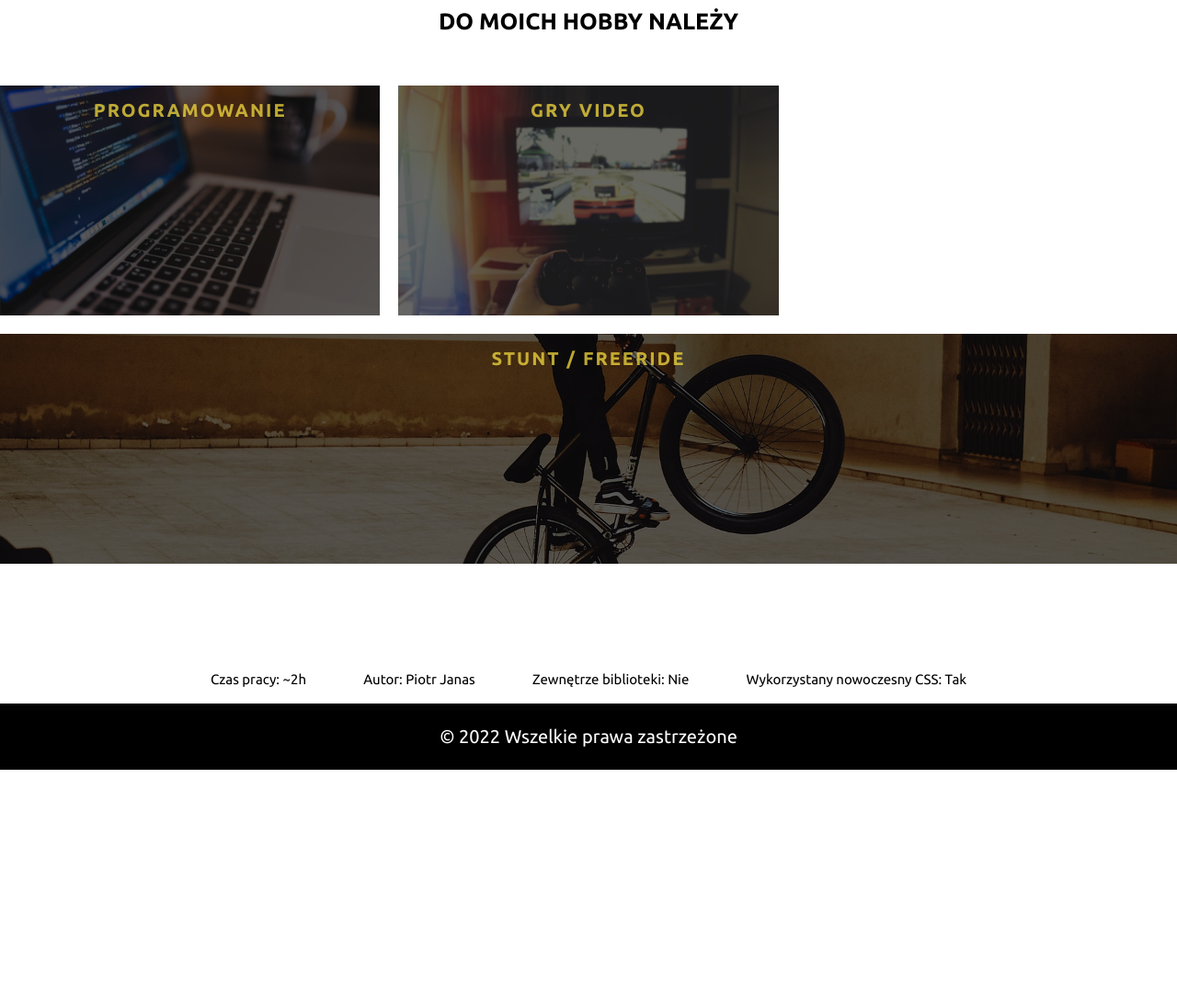
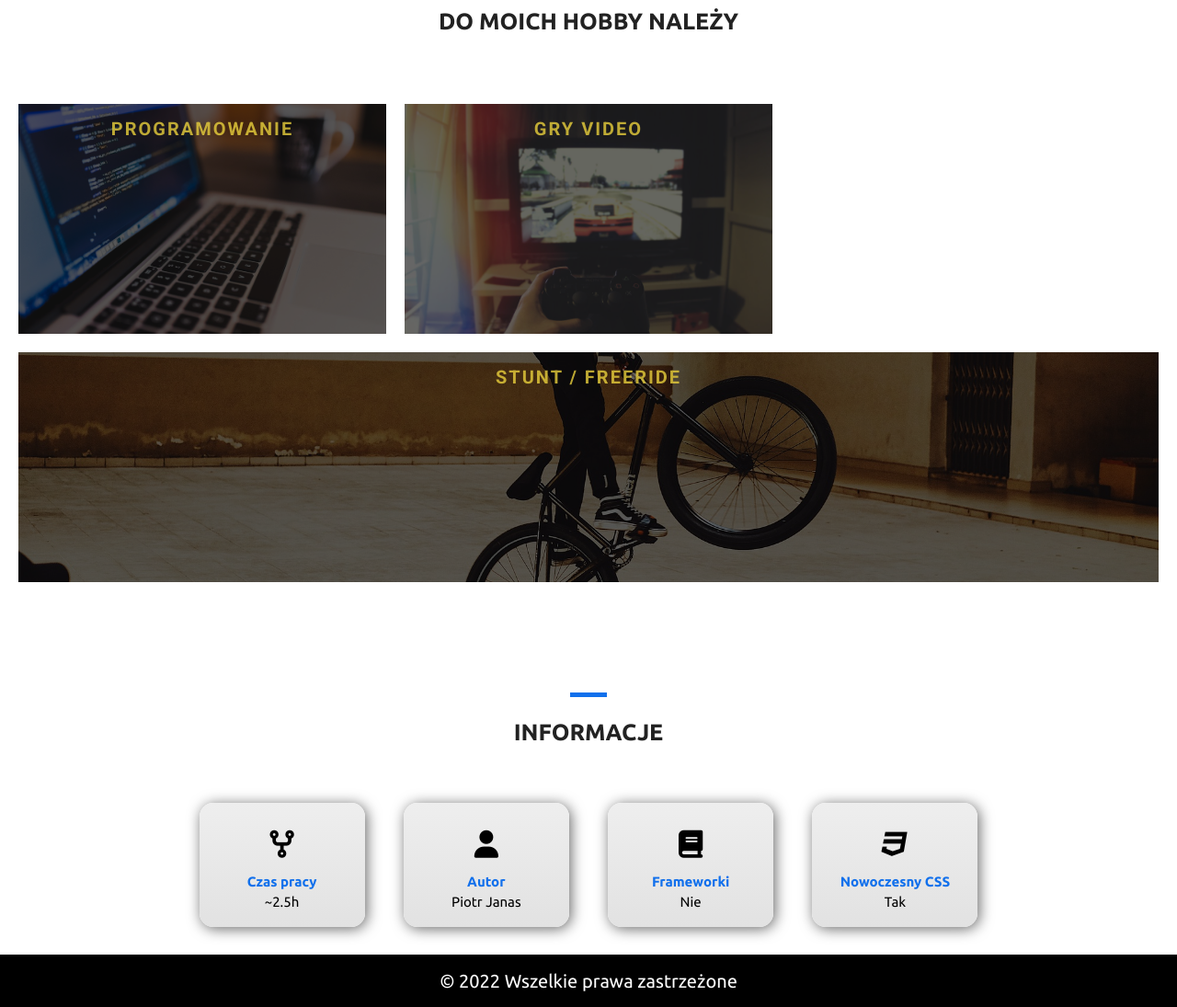
Before and after one commit to Kortlish/Hobby, a plain HTML site: page index.html in a window 1280 px wide. Shown: the part 520-1615 px from the top of the page at 92% size. Before the commit the page ends 1357 px from the top, so only its background shows below. Drawn offline with nearby package versions, Linux system fonts and the light colour scheme; no server answers.

Commit message:
poprawki

```diff
--- a/index.html
+++ b/index.html
@@ -15,6 +15,10 @@
 
 		<link rel="stylesheet" href="./css/main.css" />
 		<script src="https://unpkg.com/@lottiefiles/lottie-player@latest/dist/lottie-player.js"></script>
+		<script
+			src="https://kit.fontawesome.com/521d657263.js"
+			crossorigin="anonymous"
+		></script>
 	</head>
 	<body>
 		<header class="header">
@@ -59,12 +63,15 @@
 						<div class="card-text text-one">
 							<p class="card-subtitle">
 								Uczę się programowanie od ósmej klasy podstawówki, zacząłem od
-								c++ którego swego czasu bardzo polubiłem. W późniejszym okresie
-								zająłem się pisaniem kodu w html'u i css'ie i choć formalnie nie
-								są to języki programowania, postanowiłem wspomnieć o nich w
-								tej sekcji. w 2021 spróbowałem swoich sił w pythonie, który
-								okazał się bardzo prosty. Zrobiłem w nim w pełni działający
-								kalkulator w formie aplikacji, przy użyciu biblioteki tkinter.
+								<span class="colorit">c++</span> którego swego czasu bardzo
+								polubiłem. W późniejszym okresie zająłem się pisaniem kodu w
+								<span class="colorit">html</span>'u i
+								<span class="colorit">css</span>'ie i choć formalnie nie są to
+								języki programowania, postanowiłem wspomnieć o nich w tej
+								sekcji. w 2021 spróbowałem swoich sił w
+								<span class="colorit">python</span>ie, który okazał się bardzo
+								prosty. Zrobiłem w nim w pełni działający kalkulator w formie
+								aplikacji, przy użyciu biblioteki tkinter.
 							</p>
 						</div>
 					</div>
@@ -89,8 +96,11 @@
 							<p class="card-subtitle">
 								Od niedawna więcej czasu spędzam poza domem, z racji że nie mam
 								jeszcze prawa jazdy często przemieszczam się rowerem. Lubie
-								uczyć się trików, takich jak np. Wheelie (jazda na tylnim kole)
-								lub Bunny hop czy też weep. Póki co nie umiem ich najlepiej ale wszystko przede mną
+								uczyć się trików, takich jak np.
+								<span class="colorit">Wheelie</span> (jazda na tylnim kole) lub
+								<span class="colorit">Bunny hop</span> czy też
+								<span class="colorit">weep</span>. Póki co nie umiem ich
+								najlepiej ale wszystko przede mną
 							</p>
 						</div>
 					</div>
@@ -99,11 +109,32 @@
 		</main>
 
 		<footer>
+			<span class="line"></span>
 			<ul class="stats">
-				<li>Czas pracy: ~2h</li>
-				<li>Autor: Piotr Janas</li>
-				<li>Zewnętrze biblioteki: Nie</li>
-				<li>Wykorzystany nowoczesny CSS: Tak</li>
+				<h2 class="section-title">
+					Informacje
+					<span class="animate"></span>
+				</h2>
+				<li class="flex-col stat-item">
+					<p><i class="fa-solid fa-code-fork icon"></i></p>
+					<strong class="colorit">Czas pracy</strong>
+					<p>~2.5h</p>
+				</li>
+				<li class="flex-col stat-item">
+					<p><i class="fa-solid fa-user icon"></i></p>
+					<strong class="colorit">Autor</strong>
+					<p>Piotr Janas</p>
+				</li>
+				<li class="flex-col stat-item">
+					<p><i class="fa-solid fa-book icon"></i></p>
+					<strong class="colorit">Frameworki</strong>
+					<p>Nie</p>
+				</li>
+				<li class="flex-col stat-item">
+					<p><i class="fa-brands fa-css3 icon"></i></p>
+					<strong class="colorit">Nowoczesny CSS</strong>
+					<p>Tak</p>
+				</li>
 			</ul>
 			<div class="footer">
 				<p>&copy; 2022 Wszelkie prawa zastrzeżone</p>
--- a/sass/main.scss
+++ b/sass/main.scss
@@ -1,4 +1,12 @@
 @import 'general';
+
+// COLORS
+
+$main: rgb(17, 112, 236);
+
+.colorit {
+	color: $main;
+}
 
 // UTILITIES
 
@@ -74,6 +82,7 @@
 	.title {
 		font-size: unquote('clamp(1rem, 10vw, 5rem)');
 		text-transform: uppercase;
+		text-shadow: 1px 1px 4px rgba(0, 0, 0, 0.6);
 	}
 
 	.subtitle {
@@ -101,18 +110,20 @@
 }
 
 .line {
+	display: block;
 	margin: 2em auto;
 	width: 40px;
 	height: 5px;
-	background-color: rgb(17, 112, 236);
+	position: relative;
+	background-color: $main;
+	// text-align: center;
 }
 
-.main {
-	text-align: center;
 .section-title {
 	position: relative;
 	width: fit-content;
 	margin: 0 auto;
+	color: #222;
 	font-size: unquote('clamp(1rem, 4.5vw, 2.5rem)');
 	text-transform: uppercase;
 	.animate {
@@ -121,7 +132,7 @@
 		left: 0;
 		height: 100%;
 		width: 100%;
-			background-color: rgb(17, 112, 236);
+		background-color: $main;
 		animation: show 2s 1s forwards;
 
 		@keyframes show {
@@ -140,6 +151,9 @@
 		}
 	}
 }
+
+.main {
+	text-align: center;
 	.container {
 		max-width: 1400px;
 	}
@@ -150,7 +164,9 @@
 	gap: 2em;
 	width: 100%;
 	margin: 5em 0;
+	padding: 2em;
 	min-height: 50em;
+	font-family: 'Roboto', sans-serif;
 
 	@media (min-width: 50em) {
 		grid-template-columns: 1fr 1fr;
@@ -276,20 +292,42 @@ footer {
 	// 	background-color: rgba(0, 0, 0, 0.7);
 	// }
 
+	.section-title {
+		margin-bottom: 2em;
+	}
+
 	.stats {
 		li {
 			display: inline-block;
 			font-size: 1.5rem;
 			padding: 1em 2em;
+			margin-bottom: 2em;
 		}
+	}
+
+	.stat-item {
+		background-image: linear-gradient(
+			to bottom,
+			rgb(238, 238, 238),
+			rgb(226, 226, 226)
+		);
+		box-shadow: 2px 2px 15px rgba(0, 0, 0, 0.6);
+		margin: 0.5em 2rem;
+		border-radius: 1em;
+		min-width: 12em;
+	}
+
+	.icon {
+		font-size: 3rem;
+		padding: 0.5em;
 	}
 
 	.footer {
 		color: white;
 		background-color: #000;
 		font-size: unquote('clamp(0.7rem, 5vw, 2rem)');
-		min-height: 40px;
+		min-height: 25px;
 		padding: 0.8em 0;
-		line-height: 40px;
+		line-height: 25px;
 	}
 }
```
Also changed, not shown: css/main.css, 1 other file. Lines whose indentation alone changed are shown as unchanged.
